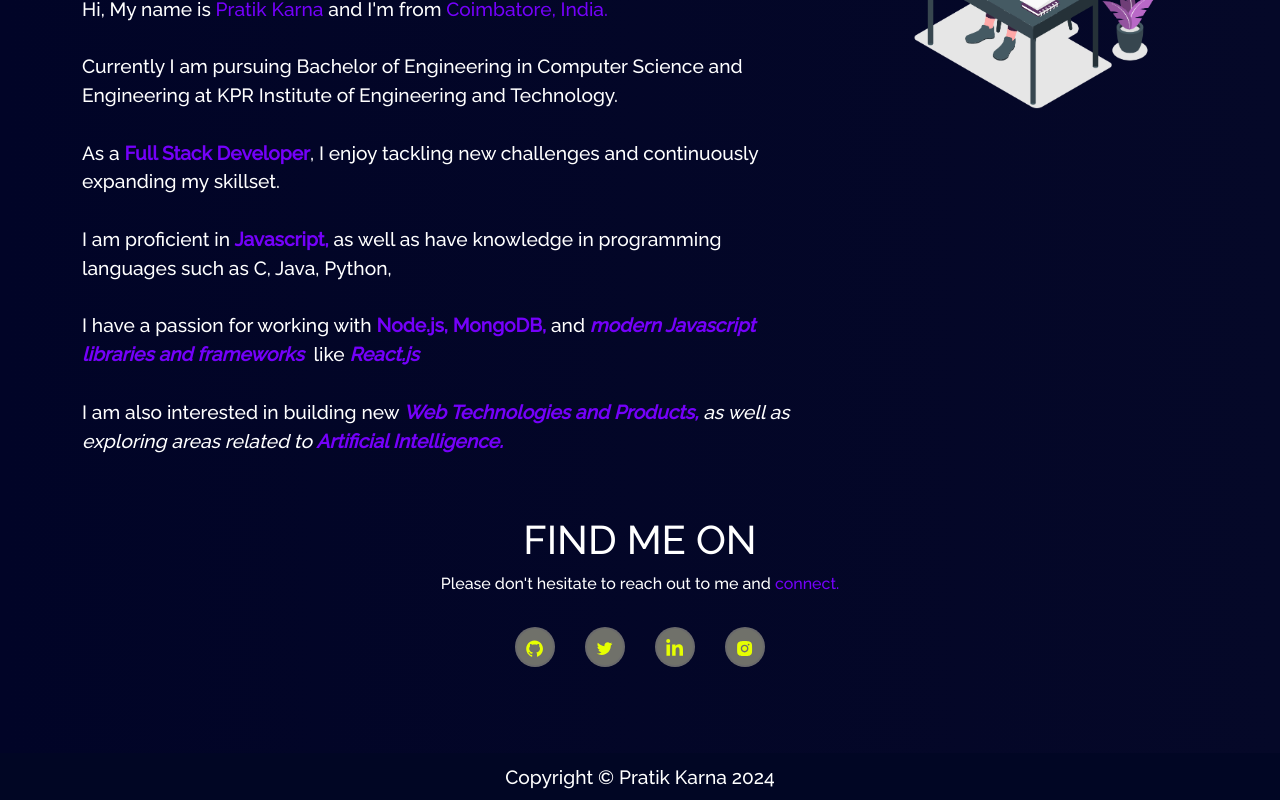
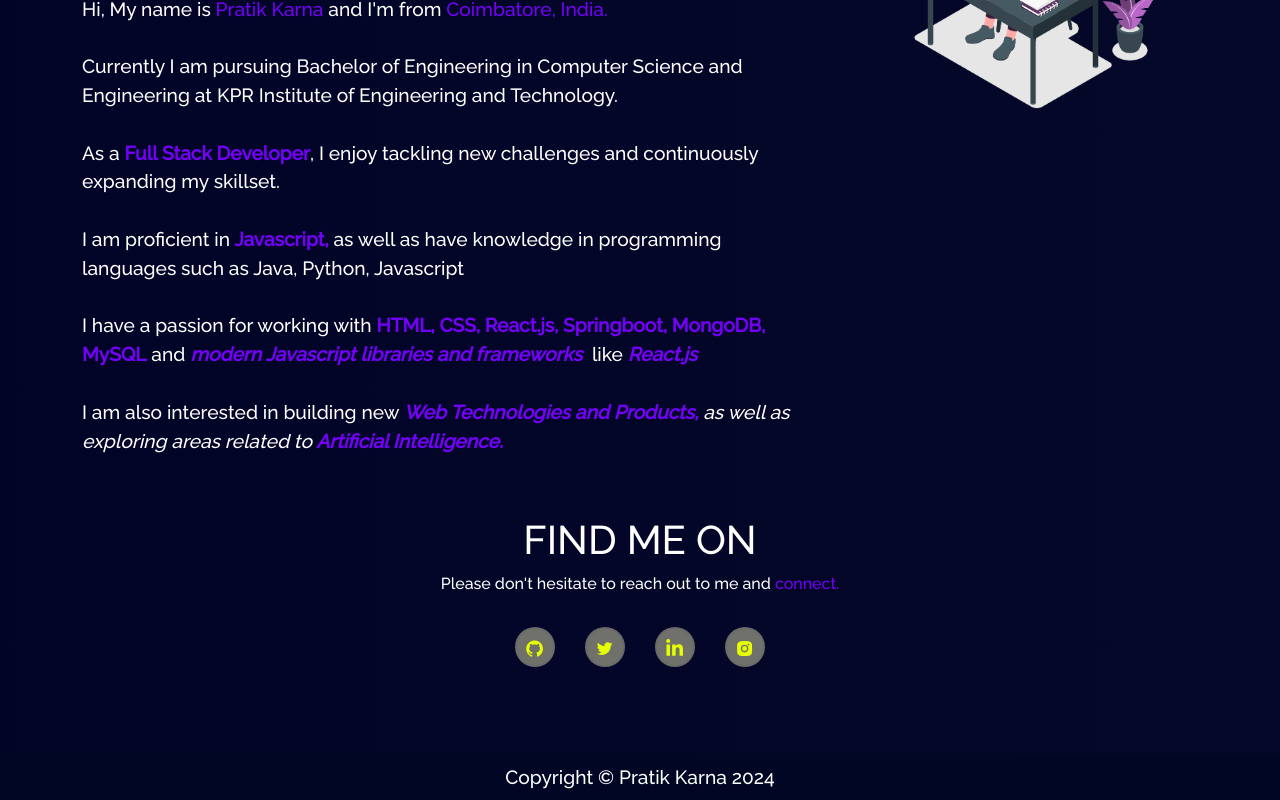
Before and after one commit to pratik-karna/Personal-portfolio, a React (Create React App) app: page / in a window 1280 px wide. Shown: the part 882-1682 px from the top of the page. Built offline with nearby package versions, Linux system fonts and the light colour scheme.

Commit message:
updated code

```diff
--- a/src/components/Home/About.jsx
+++ b/src/components/Home/About.jsx
@@ -33,11 +33,11 @@ const About = () => {
               <br />
               <br />I am proficient in
               <b className="yellow"> Javascript, </b>
-              as well as have knowledge in programming languages such as C, Java, Python,
+              as well as have knowledge in programming languages such as Java, Python, Javascript
               <br />
               <br />
               I have a passion for working
-              with <b className="yellow">Node.js, MongoDB,</b> and
+              with <b className="yellow">HTML, CSS, React.js, Springboot, MongoDB, MySQL</b> and
               <i>
                 <b className="yellow">
                   {" "}
```
Also changed, not shown: 8 other files (tests, documents, lock files or other folders).
